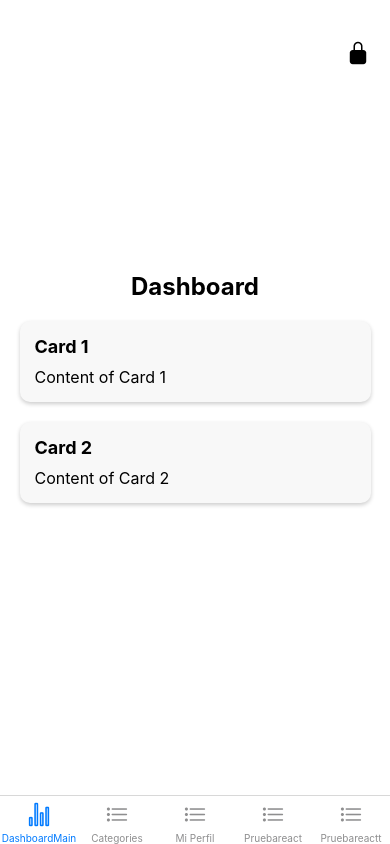
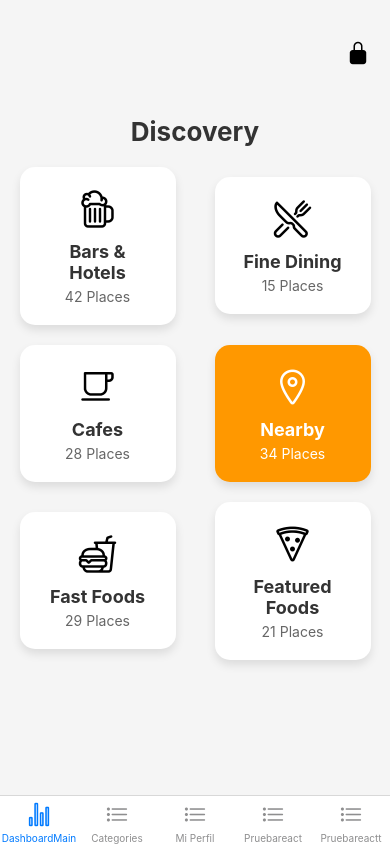
Before and after one commit to TeresaRuiz/Expo_Comodo_Movil, a React Native app: screen /DashboardTabs in a window 390 px wide. Built offline with nearby package versions, Linux system fonts and the light colour scheme.

Commit message:
Cambio dashboard

```diff
--- a/src/screens/DashboardScreen.js
+++ b/src/screens/DashboardScreen.js
@@ -4,28 +4,33 @@ import { Ionicons } from '@expo/vector-icons';
 
 const DashboardScreen = ({ navigation }) => {
   const handleLogout = () => {
-    // Aquí puedes agregar la lógica para cerrar la sesión del usuario
-    // Por ejemplo, puedes borrar el token de autenticación o limpiar el estado de la sesión
-    // Luego, navega de vuelta a la pantalla de inicio de sesión
     navigation.navigate('Login');
   };
 
+  const categories = [
+    { title: 'Bars & Hotels', places: 42, icon: 'beer-outline' },
+    { title: 'Fine Dining', places: 15, icon: 'restaurant-outline' },
+    { title: 'Cafes', places: 28, icon: 'cafe-outline' },
+    { title: 'Nearby', places: 34, icon: 'location-outline', highlighted: true },
+    { title: 'Fast Foods', places: 29, icon: 'fast-food-outline' },
+    { title: 'Featured Foods', places: 21, icon: 'pizza-outline' },
+  ];
+
   return (
     <ScrollView contentContainerStyle={styles.container}>
-      <Text style={styles.title}>Dashboard</Text>
-      <View style={styles.card}>
-        <Text style={styles.cardTitle}>Card 1</Text>
-        <Text style={styles.cardContent}>Content of Card 1</Text>
+      <Text style={styles.title}>Discovery</Text>
+      <View style={styles.grid}>
+        {categories.map((category, index) => (
+          <View key={index} style={[styles.card, category.highlighted && styles.highlightedCard]}>
+            <Ionicons name={category.icon} size={40} color={category.highlighted ? '#fff' : '#000'} />
+            <Text style={[styles.cardTitle, category.highlighted && styles.highlightedCardTitle]}>{category.title}</Text>
+            <Text style={[styles.cardContent, category.highlighted && styles.highlightedCardContent]}>{category.places} Places</Text>
+          </View>
+        ))}
       </View>
-      <View style={styles.card}>
-        <Text style={styles.cardTitle}>Card 2</Text>
-        <Text style={styles.cardContent}>Content of Card 2</Text>
-      </View>
-      {/* Agrega más tarjetas o componentes del dashboard aquí */}
-      {/* Botón de cerrar sesión */}
-      <TouchableOpacity style={[styles.logoutButton, { top: 40 }]} onPress={handleLogout}>
-  <Ionicons name="lock-closed" size={24} color="black" />
-</TouchableOpacity>
+      <TouchableOpacity style={styles.logoutButton} onPress={handleLogout}>
+        <Ionicons name="lock-closed" size={24} color="black" />
+      </TouchableOpacity>
     </ScrollView>
   );
 };
@@ -35,37 +40,60 @@ const styles = StyleSheet.create({
     flexGrow: 1,
     justifyContent: 'center',
     alignItems: 'center',
-    backgroundColor: '#fff',
+    backgroundColor: '#f5f5f5', // light grey background color for a modern look
     paddingVertical: 20,
   },
   title: {
-    fontSize: 24,
+    fontSize: 26,
     fontWeight: 'bold',
     marginBottom: 20,
+    color: '#333', // dark grey color for the title
+  },
+  grid: {
+    width: '100%',
+    flexDirection: 'row',
+    flexWrap: 'wrap',
+    justifyContent: 'space-around',
+    alignItems: 'center',
   },
   card: {
-    width: '90%',
-    backgroundColor: '#f8f8f8',
-    borderRadius: 10,
-    padding: 15,
+    width: '40%',
+    backgroundColor: '#fff',
+    borderRadius: 15,
+    padding: 20,
     marginBottom: 20,
+    alignItems: 'center',
     shadowColor: '#000',
-    shadowOffset: { width: 0, height: 2 },
-    shadowOpacity: 0.2,
-    shadowRadius: 4,
-    elevation: 3,
+    shadowOffset: { width: 0, height: 5 },
+    shadowOpacity: 0.1,
+    shadowRadius: 10,
+    elevation: 5,
+  },
+  highlightedCard: {
+    backgroundColor: '#ff9800', // bright orange color for highlighted card
   },
   cardTitle: {
     fontSize: 18,
     fontWeight: 'bold',
-    marginBottom: 10,
+    marginTop: 10,
+    textAlign: 'center',
+    color: '#333', // dark grey color for card titles
+  },
+  highlightedCardTitle: {
+    color: '#fff', // white color for highlighted card titles
   },
   cardContent: {
-    fontSize: 16,
+    fontSize: 14,
+    marginTop: 5,
+    textAlign: 'center',
+    color: '#666', // medium grey color for card content
+  },
+  highlightedCardContent: {
+    color: '#fff', // white color for highlighted card content
   },
   logoutButton: {
     position: 'absolute',
-    top: 20,
+    top: 40,
     right: 20,
   },
 });
--- a/src/screens/LoginScreen.js
+++ b/src/screens/LoginScreen.js
@@ -1,34 +1,30 @@
 import React, { useState } from 'react';
-import { View, Text, TextInput, TouchableOpacity, StyleSheet } from 'react-native';
+import { View, Text, TextInput, TouchableOpacity, StyleSheet, Image } from 'react-native';
 
 const LoginScreen = ({ navigation }) => {
   const [username, setUsername] = useState('');
   const [password, setPassword] = useState('');
 
   const handleLogin = () => {
-    // Aquí puedes agregar la lógica para validar las credenciales ingresadas
-    // Por ahora, solo mostraremos las credenciales en la consola para demostración
     console.log('Nombre de usuario:', username);
     console.log('Contraseña:', password);
-
-    // Aquí podrías agregar la lógica para iniciar sesión con las credenciales proporcionadas
-
-    // Si las credenciales son correctas, navega al Dashboard
     navigation.navigate('DashboardTabs');
   };
 
   const handleRegisterRedirect = () => {
-    // Navegar a la pantalla de registro
     navigation.navigate('Register');
   };
 
   const handleForgotPasswordRedirect = () => {
-    // Navegar a la pantalla de recuperación de contraseña
     navigation.navigate('PasswordRecovery');
   };
 
   return (
     <View style={styles.container}>
+      <Image
+        source={{ uri: '' }} // Reemplaza con la URL de tu imagen o el recurso local
+        style={styles.logo}
+      />
       <Text style={styles.title}>Inicio de sesión</Text>
       <TextInput
         style={styles.input}
@@ -49,7 +45,6 @@ const LoginScreen = ({ navigation }) => {
       <TouchableOpacity onPress={handleRegisterRedirect}>
         <Text style={styles.registerLink}>¿No tienes cuenta? Crea una</Text>
       </TouchableOpacity>
-      {/* Agregar el enlace para ir a la pantalla de recuperación de contraseña */}
       <TouchableOpacity onPress={handleForgotPasswordRedirect}>
         <Text style={styles.forgotPasswordText}>¿Olvidaste tu contraseña?</Text>
       </TouchableOpacity>
@@ -64,6 +59,11 @@ const styles = StyleSheet.create({
     alignItems: 'center',
     backgroundColor: '#fff',
     paddingHorizontal: 20,
+  },
+  logo: {
+    width: 100, // Ajusta el tamaño según tus necesidades
+    height: 100,
+    marginBottom: 20,
   },
   title: {
     fontSize: 24,
```
